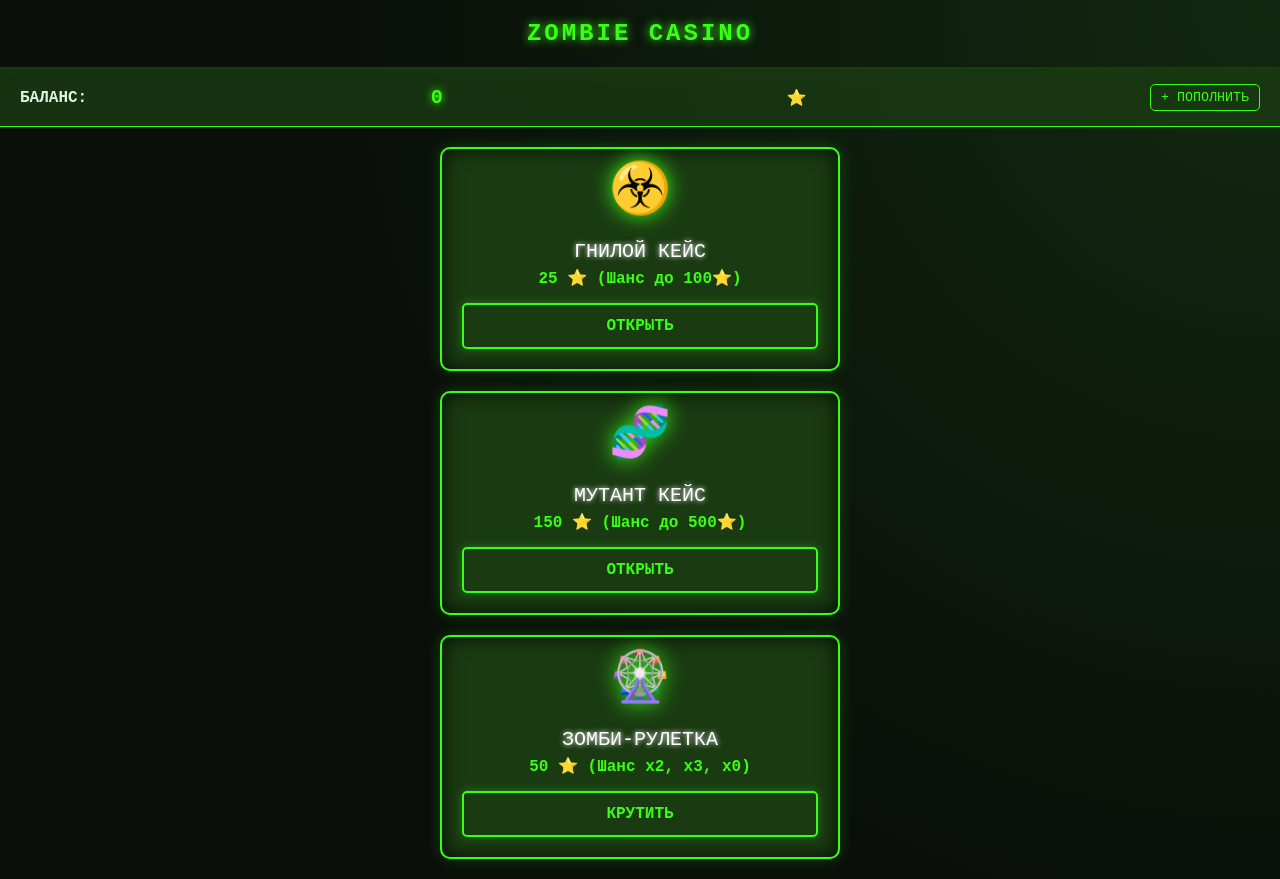
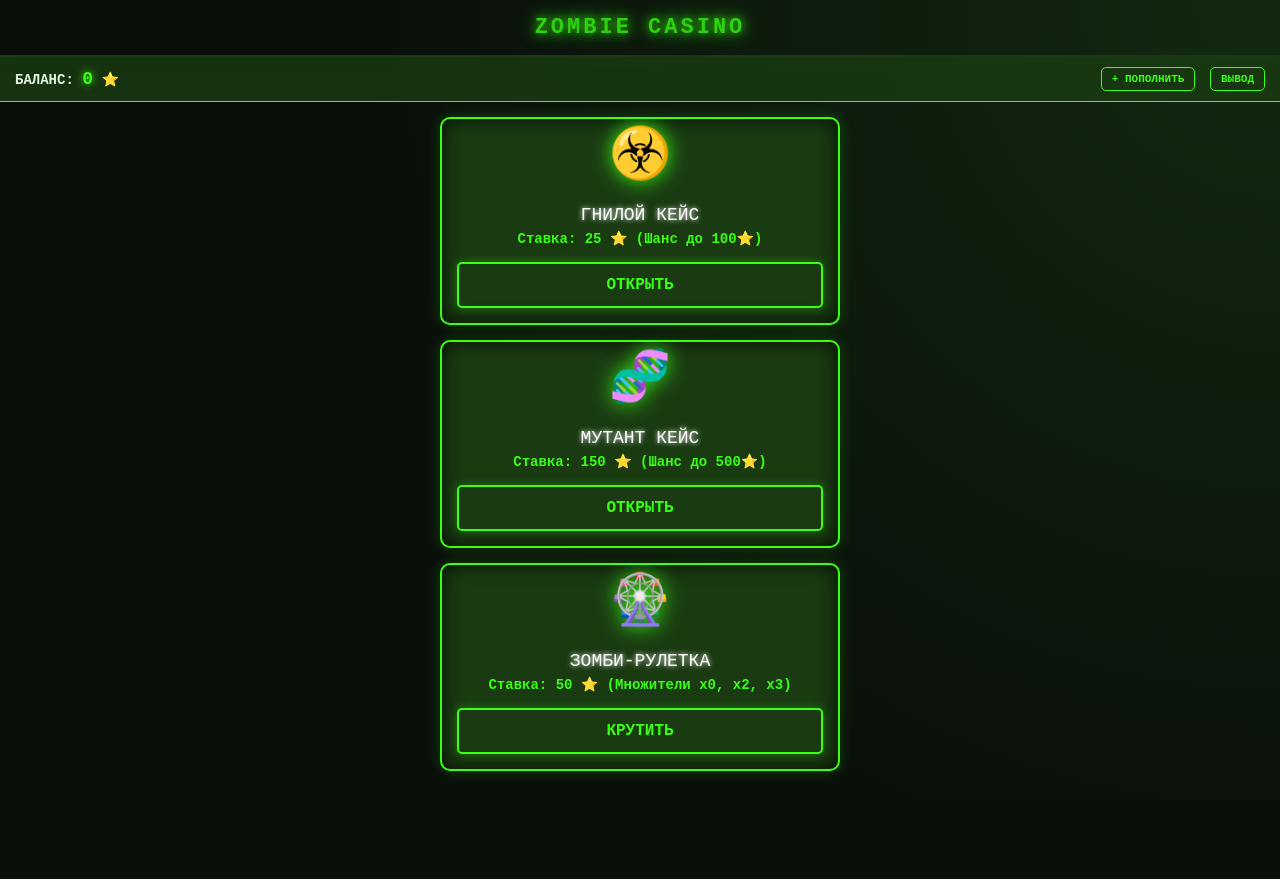
Before and after one commit to selenaandenan/Zombi, a plain HTML site: page index.html in a window 1280 px wide. After the commit the page ends 800 px from the top, so only its background shows below. Drawn offline with Linux system fonts and the light colour scheme; a script that the page names is missing.

Commit message:
Update index.html

```diff
--- a/index.html
+++ b/index.html
@@ -4,109 +4,114 @@
     <meta charset="UTF-8">
     <meta name="viewport" content="width=device-width, initial-scale=1.0, maximum-scale=1.0, user-scalable=no">
     <title>ZOMBIE CASINO</title>
-    <!-- ОБЯЗАТЕЛЬНО: скрипт Telegram -->
     <script src="https://telegram.org/js/telegram-web-app.js"></script>
     <style>
         :root {
-            --bg-color: #0a0f0a;
-            --main-green: #39ff14;
-            --dark-green: #1a3b12;
-            --text-color: #e0f2e0;
-            --danger-red: #ff3333;
+            --bg: #0a0f0a;
+            --main: #39ff14; /* Токсичный зеленый */
+            --dark: #1a3b12;
+            --text: #e0f2e0;
+            --red: #ff3333;
         }
 
         * { box-sizing: border-box; margin: 0; padding: 0; font-family: 'Courier New', Courier, monospace; }
 
         body {
-            background-color: var(--bg-color);
-            color: var(--text-color);
+            background-color: var(--bg);
+            color: var(--text);
             min-height: 100vh;
             background-image: radial-gradient(circle at top right, #122910, transparent 60%);
             overflow-x: hidden;
         }
 
+        /* Шапка */
         .header {
             text-align: center;
-            padding: 20px;
-            border-bottom: 2px solid var(--dark-green);
+            padding: 15px;
+            border-bottom: 2px solid var(--dark);
             box-shadow: 0 0 20px rgba(57, 255, 20, 0.1);
         }
 
         .header h1 {
-            color: var(--main-green);
-            font-size: 24px;
+            color: var(--main);
+            font-size: 22px;
             text-transform: uppercase;
             letter-spacing: 3px;
-            text-shadow: 0 0 10px var(--main-green);
+            text-shadow: 0 0 10px var(--main);
+            animation: flicker 3s infinite alternate;
         }
 
-        .balance-bar {
+        @keyframes flicker {
+            0%, 18%, 22%, 25%, 53%, 57%, 100% { text-shadow: 0 0 10px var(--main), 0 0 20px var(--main); }
+            20%, 24%, 55% { text-shadow: none; opacity: 0.8; }
+        }
+
+        /* Верхняя панель с балансом */
+        .top-bar {
             display: flex;
             justify-content: space-between;
             align-items: center;
-            padding: 15px 20px;
+            padding: 10px 15px;
             background: rgba(26, 59, 18, 0.8);
-            border-bottom: 1px solid var(--main-green);
-            font-size: 16px;
-            font-weight: bold;
+            border-bottom: 1px solid var(--main);
             position: sticky;
             top: 0;
             z-index: 50;
         }
 
-        .balance-bar span { color: var(--main-green); font-size: 20px; text-shadow: 0 0 8px var(--main-green); }
-
-        .balance-bar button {
-            background: transparent; border: 1px solid var(--main-green); color: var(--main-green);
-            padding: 5px 10px; border-radius: 5px; cursor: pointer; font-family: inherit;
+        .balance-info {
+            font-size: 14px;
+            font-weight: bold;
         }
 
-        /* Игровое поле */
-        .games-container {
-            padding: 20px;
+        .balance-info span {
+            color: var(--main);
+            font-size: 18px;
+            text-shadow: 0 0 8px var(--main);
+        }
+
+        .nav-btns button {
+            background: transparent;
+            border: 1px solid var(--main);
+            color: var(--main);
+            padding: 5px 10px;
+            border-radius: 5px;
+            cursor: pointer;
+            font-size: 11px;
+            margin-left: 5px;
+            font-weight: bold;
+            text-transform: uppercase;
+        }
+
+        .nav-btns button:active { background: var(--main); color: #000; }
+
+        /* Сетка игр */
+        .games {
+            padding: 15px;
             display: flex;
             flex-direction: column;
-            gap: 20px;
+            gap: 15px;
             align-items: center;
         }
 
         .game-card {
             width: 100%;
             max-width: 400px;
-            background: var(--dark-green);
-            border: 2px solid var(--main-green);
+            background: var(--dark);
+            border: 2px solid var(--main);
             border-radius: 10px;
-            padding: 20px;
+            padding: 15px;
             text-align: center;
             position: relative;
             overflow: hidden;
-            transition: transform 0.1s;
             box-shadow: 0 0 15px rgba(57, 255, 20, 0.2), inset 0 0 20px rgba(0,0,0,0.8);
         }
 
         .game-card:active { transform: scale(0.98); }
 
-        .game-title {
-            font-size: 20px;
-            color: #fff;
-            margin-bottom: 5px;
-            text-transform: uppercase;
-            text-shadow: 0 0 5px #fff;
-        }
-
-        .game-price {
-            color: var(--main-green);
-            font-size: 16px;
-            font-weight: bold;
-            margin-bottom: 15px;
-        }
-
-        .game-img {
-            font-size: 50px;
-            margin-bottom: 10px;
-            filter: drop-shadow(0 0 10px var(--main-green));
-            animation: float 2s ease-in-out infinite;
-        }
+        .game-title { font-size: 18px; color: #fff; margin-bottom: 5px; text-transform: uppercase; text-shadow: 0 0 5px #fff; }
+        .game-price { color: var(--main); font-size: 14px; font-weight: bold; margin-bottom: 15px; }
+        .game-icon { font-size: 50px; margin-bottom: 10px; filter: drop-shadow(0 0 10px var(--main)); animation: float 2s ease-in-out infinite; }
 
         @keyframes float {
             0% { transform: translateY(0px); }
@@ -116,23 +121,23 @@
 
         .game-btn {
             background: transparent;
-            border: 2px solid var(--main-green);
-            color: var(--main-green);
-            padding: 12px 30px;
+            border: 2px solid var(--main);
+            color: var(--main);
+            padding: 12px;
             font-size: 16px;
             font-weight: bold;
             text-transform: uppercase;
             cursor: pointer;
             border-radius: 5px;
+            width: 100%;
             box-shadow: 0 0 10px rgba(57, 255, 20, 0.3);
             transition: all 0.2s;
-            width: 100%;
         }
 
-        .game-btn:hover, .game-btn:active {
-            background: var(--main-green);
+        .game-btn:active {
+            background: var(--main);
             color: #000;
-            box-shadow: 0 0 20px var(--main-green);
+            box-shadow: 0 0 20px var(--main);
         }
 
         /* Модальное окно (Анимация) */
@@ -149,17 +154,15 @@
         }
 
         .modal.active { display: flex; }
-
         .modal h2 { color: #fff; margin-bottom: 20px; text-transform: uppercase; letter-spacing: 2px; }
 
         /* Спиннер (Кейсы) */
-        .spinner-container {
+        .spinner-box {
             width: 300px;
-            height: 120px;
-            border: 2px solid var(--dark-green);
+            height: 100px;
+            border: 2px solid var(--dark);
             overflow: hidden;
             position: relative;
-            box-shadow: 0 0 30px rgba(57, 255, 20, 0.2);
             background: #000;
             border-radius: 10px;
         }
@@ -169,10 +172,10 @@
             top: 50%;
             left: 0; right: 0;
             height: 2px;
-            background: var(--main-green);
+            background: var(--main);
             transform: translateY(-50%);
             z-index: 10;
-            box-shadow: 0 0 10px var(--main-green);
+            box-shadow: 0 0 10px var(--main);
         }
 
         .spinner-items {
@@ -185,61 +188,57 @@
         .spinner-item {
             min-width: 100px;
             text-align: center;
-            font-size: 24px;
-            color: var(--main-green);
+            font-size: 22px;
+            color: var(--main);
             font-weight: bold;
         }
 
         /* Рулетка */
         .roulette-circle {
-            width: 150px;
-            height: 150px;
+            width: 120px;
+            height: 120px;
             border-radius: 50%;
-            border: 5px solid var(--dark-green);
+            border: 5px solid var(--dark);
             display: flex;
             justify-content: center;
             align-items: center;
-            font-size: 40px;
-            color: var(--main-green);
+            font-size: 30px;
+            color: var(--main);
             box-shadow: 0 0 30px rgba(57, 255, 20, 0.3);
-            transition: transform 0.5s;
         }
 
         .roulette-circle.spinning {
             animation: spin 0.5s linear infinite;
-            border-color: var(--main-green);
+            border-color: var(--main);
         }
 
         @keyframes spin { 100% { transform: rotate(360deg); } }
 
         /* Результат */
-        .win-text {
-            color: var(--main-green);
-            font-size: 28px;
+        .result {
+            color: var(--main);
+            font-size: 24px;
             margin-top: 20px;
-            text-shadow: 0 0 15px var(--main-green);
+            text-shadow: 0 0 15px var(--main);
             opacity: 0;
             transform: scale(0.5);
             transition: all 0.5s;
             text-align: center;
+            font-weight: bold;
         }
 
-        .lose-text {
-            color: var(--danger-red);
-            text-shadow: 0 0 15px var(--danger-red);
-        }
+        .result.lose { color: var(--red); text-shadow: 0 0 15px var(--red); }
+        .result.show { opacity: 1; transform: scale(1); }
 
-        .win-text.show { opacity: 1; transform: scale(1); }
-
-        .close-modal {
-            margin-top: 30px;
+        .close-btn {
+            margin-top: 25px;
             padding: 10px 20px;
             background: transparent;
             border: 1px solid #555;
             color: #888;
             cursor: pointer;
             border-radius: 5px;
-            font-family: inherit;
+            font-weight: bold;
         }
     </style>
 </head>
@@ -248,32 +247,36 @@
         <h1>ZOMBIE CASINO</h1>
     </div>
 
-    <div class="balance-bar">
-        БАЛАНС: <span id="balance-val">0</span> ⭐
-        <button onclick="requestTopup()">+ ПОПОЛНИТЬ</button>
+    <div class="top-bar">
+        <div class="balance-info">БАЛАНС: <span id="balance-val">0</span> ⭐</div>
+        <div class="nav-btns">
+            <button onclick="sendAction('topup')">+ ПОПОЛНИТЬ</button>
+            <button onclick="sendAction('withdraw')">ВЫВОД</button>
+        </div>
     </div>
 
-    <div class="games-container">
-        <!-- Кейсы -->
+    <div class="games">
+        <!-- Дешевый кейс -->
         <div class="game-card">
-            <div class="game-img">☣️</div>
+            <div class="game-icon">☣️</div>
             <div class="game-title">Гнилой кейс</div>
-            <div class="game-price">25 ⭐ (Шанс до 100⭐)</div>
+            <div class="game-price">Ставка: 25 ⭐ (Шанс до 100⭐)</div>
             <button class="game-btn" onclick="playCase('cheap', 25)">Открыть</button>
         </div>
 
+        <!-- Дорогой кейс -->
         <div class="game-card">
-            <div class="game-img">🧬</div>
+            <div class="game-icon">🧬</div>
             <div class="game-title">Мутант кейс</div>
-            <div class="game-price">150 ⭐ (Шанс до 500⭐)</div>
+            <div class="game-price">Ставка: 150 ⭐ (Шанс до 500⭐)</div>
             <button class="game-btn" onclick="playCase('expensive', 150)">Открыть</button>
         </div>
 
         <!-- Рулетка -->
         <div class="game-card">
-            <div class="game-img">🎡</div>
+            <div class="game-icon">🎡</div>
             <div class="game-title">Зомби-Рулетка</div>
-            <div class="game-price">50 ⭐ (Шанс x2, x3, x0)</div>
+            <div class="game-price">Ставка: 50 ⭐ (Множители x0, x2, x3)</div>
             <button class="game-btn" onclick="playRoulette(50)">Крутить</button>
         </div>
     </div>
@@ -282,17 +285,15 @@
     <div class="modal" id="game-modal">
         <h2 id="modal-title">КРУТИМ...</h2>
 
-        <!-- Для кейсов -->
-        <div class="spinner-container" id="case-spinner" style="display:none;">
+        <div class="spinner-box" id="case-spinner" style="display:none;">
             <div class="spinner-line"></div>
             <div class="spinner-items" id="spinner-items"></div>
         </div>
 
-        <!-- Для рулетки -->
         <div class="roulette-circle" id="roulette-circle" style="display:none;">?</div>
 
-        <div class="win-text" id="win-text">+0 ⭐</div>
-        <button class="close-modal" onclick="closeModal()">ЗАКРЫТЬ</button>
+        <div class="result" id="win-text">+0 ⭐</div>
+        <button class="close-btn" onclick="closeModal()">ЗАКРЫТЬ</button>
     </div>
 
     <script>
@@ -302,21 +303,26 @@
         tg.setHeaderColor('#0a0f0a');
         tg.setBackgroundColor('#0a0f0a');
 
-        // Баланс для визуала (в реальности бот присылает актуальный)
-        let currentBalance = parseInt(tg.initDataUnsafe?.user?.id) ? 500 : 500;
+        // Стартовый баланс (бот потом пришлет реальный)
+        let currentBalance = 500;
         document.getElementById('balance-val').innerText = currentBalance;
 
-        // --- КЕЙСЫ ---
+        // Отправка команд в бота (Пополнить/Вывод)
+        function sendAction(action) {
+            tg.sendData(JSON.stringify({ action: action }));
+        }
+
+        // --- ИГРА: КЕЙСЫ ---
         function playCase(caseId, price) {
             if (currentBalance < price) {
-                tg.showAlert("❌ Недостаточно звезд!");
+                tg.showAlert("❌ Недостаточно звезд на балансе!");
                 return;
             }
 
-            // Отправляем боту
+            // Отправляем боту инфу, что игрок крутит кейс
             tg.sendData(JSON.stringify({ action: "open_case", case_id: caseId, price: price }));
 
-            // Анимация
+            // Настройка окна под кейс
             document.getElementById('modal-title').innerText = "КРУТИМ КЕЙС...";
             document.getElementById('case-spinner').style.display = 'block';
             document.getElementById('roulette-circle').style.display = 'none';
@@ -330,15 +336,16 @@
             const winText = document.getElementById('win-text');
 
             modal.classList.add('active');
-            winText.classList.remove('show');
-            winText.classList.remove('lose-text');
+            winText.classList.remove('show', 'lose');
 
             itemsContainer.style.transition = 'none';
             itemsContainer.style.transform = 'translateX(0)';
             itemsContainer.innerHTML = '';
 
+            // Возможные призы
             let possibleWins = caseId === 'cheap' ? [15, 25, 50, 100] : [50, 100, 500];
 
+            // Генерируем 50 карточек для анимации
             for (let i = 0; i < 50; i++) {
                 let randomWin = possibleWins[Math.floor(Math.random() * possibleWins.length)];
                 let div = document.createElement('div');
@@ -347,31 +354,33 @@
                 itemsContainer.appendChild(div);
             }
 
+            // Запуск прокрутки через 0.1 сек
             setTimeout(() => {
                 itemsContainer.style.transition = 'transform 4s cubic-bezier(0.1, 0.7, 0.1, 1)';
                 itemsContainer.style.transform = `translateX(-${35 * 100}px)`;
 
+                // Когда прокрутка остановится (через 4 сек)
                 setTimeout(() => {
-                    // Визуальный результат (бот пришлет точный в чат)
                     let finalWin = possibleWins[Math.floor(Math.random() * possibleWins.length)];
                     winText.innerText = `ВЫБИЛ: +${finalWin} ⭐`;
                     winText.classList.add('show');
+
                     tg.HapticFeedback.notificationOccurred('success');
 
+                    // Обновляем баланс на сайте
                     currentBalance = currentBalance - price + finalWin;
                     document.getElementById('balance-val').innerText = currentBalance;
                 }, 4000);
             }, 100);
         }
 
-        // --- РУЛЕТКА ---
+        // --- ИГРА: РУЛЕТКА ---
         function playRoulette(price) {
             if (currentBalance < price) {
                 tg.showAlert("❌ Недостаточно звезд!");
                 return;
             }
 
-            // Отправляем боту
             tg.sendData(JSON.stringify({ action: "roulette", price: price }));
 
             document.getElementById('modal-title').innerText = "КРУТИМ РУЛЕТКУ...";
@@ -383,47 +392,42 @@
             const winText = document.getElementById('win-text');
 
             modal.classList.add('active');
-            winText.classList.remove('show');
-            winText.classList.remove('lose-text');
+            winText.classList.remove('show', 'lose');
             circle.classList.add('spinning');
             circle.innerText = "?";
 
             setTimeout(() => {
                 circle.classList.remove('spinning');
 
-                // Визуальный рандом для рулетки (x0, x2, x3)
+                // Рандом x0, x2, x3
                 const multipliers = [0, 2, 3];
                 const result = multipliers[Math.floor(Math.random() * multipliers.length)];
 
                 if (result === 0) {
                     circle.innerText = "X0";
-                    circle.style.color = "var(--danger-red)";
                     winText.innerText = "ВЫ ПРОИГРАЛИ";
-                    winText.classList.add('lose-text');
+                    winText.classList.add('lose', 'show');
                     currentBalance -= price;
                 } else {
                     circle.innerText = `X${result}`;
-                    circle.style.color = "var(--main-green)";
                     let win = price * result;
                     winText.innerText = `+${win} ⭐`;
+                    winText.classList.add('show');
                     currentBalance = currentBalance - price + win;
                 }
 
-                winText.classList.add('show');
                 tg.HapticFeedback.notificationOccurred(result === 0 ? 'error' : 'success');
                 document.getElementById('balance-val').innerText = currentBalance;
 
             }, 3000);
         }
 
-        // --- ПОПОЛНЕНИЕ ---
-        function requestTopup() {
-            tg.sendData(JSON.stringify({ action: "topup" }));
-        }
-
+        // Закрыть окно
         function closeModal() {
             document.getElementById('game-modal').classList.remove('active');
         }
     </script>
 </body>
 </html>
+</body>
+</html>
```
